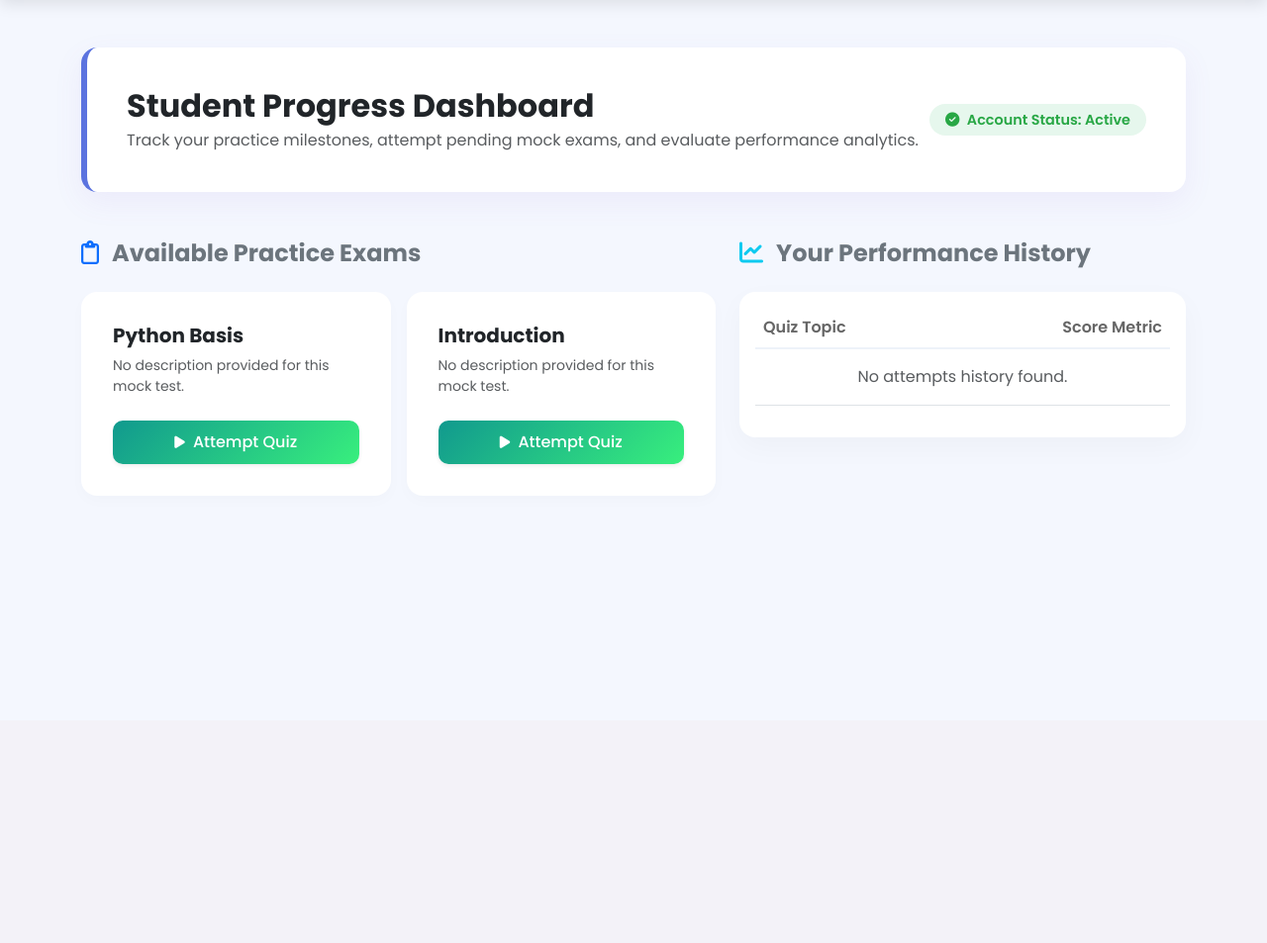
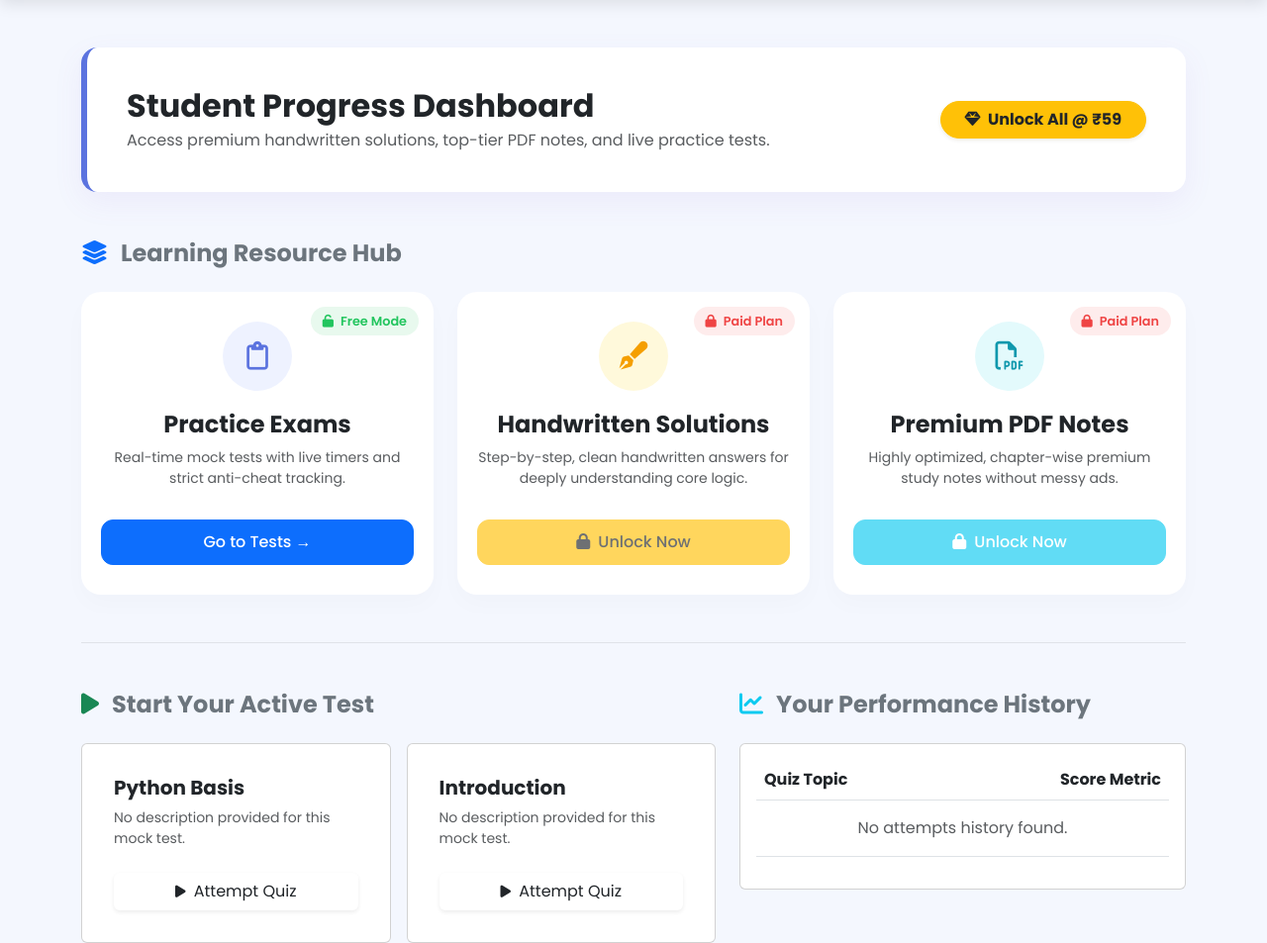
Before and after one commit to tapanshu05/quiz-application, a Django app: page /dashboard/ in a window 1280 px wide. Shown: the part 72-1025 px from the top of the page at 99% size. Before the commit the page ends 573 px from the top, so only its background shows below. Run offline with Django 5.2, Linux system fonts and the light colour scheme; a user stored in the database is signed in; data comes from the database, SQL or seed files in the repository.

Commit message:
Introduce 3 core resource boxes with visual lock logic

```diff
--- a/quiz_app/templates/quiz_app/dashboard.html
+++ b/quiz_app/templates/quiz_app/dashboard.html
@@ -28,6 +28,73 @@
             border-left: 6px solid #5b73df;
         }
 
+        /* 🌟 3 मुख्य बॉक्स के लिए स्पेशल स्टाइल्स */
+        .main-hub-card {
+            background: white;
+            border: none;
+            border-radius: 20px;
+            padding: 30px 20px;
+            text-align: center;
+            transition: all 0.3s ease;
+            box-shadow: 0 10px 25px rgba(0,0,0,0.02);
+            position: relative;
+            overflow: hidden;
+            height: 100%;
+        }
+
+        .main-hub-card:hover {
+            transform: translateY(-8px);
+            box-shadow: 0 15px 35px rgba(91, 115, 223, 0.15);
+        }
+
+        .hub-icon-wrapper {
+            width: 70px;
+            height: 70px;
+            border-radius: 50px;
+            display: flex;
+            align-items: center;
+            justify-content: center;
+            margin: 0 auto 20px;
+            font-size: 1.8rem;
+        }
+
+        .bg-quiz { background: #eef2ff; color: #5b73df; }
+        .bg-solution { background: #fff9db; color: #f59f00; }
+        .bg-notes { background: #e3fafc; color: #1098ad; }
+
+        /* 🔒 लॉक बैज का स्टाइल */
+        .lock-badge {
+            position: absolute;
+            top: 15px;
+            right: 15px;
+            background: rgba(239, 68, 68, 0.1);
+            color: #ef4444;
+            padding: 5px 12px;
+            border-radius: 30px;
+            font-size: 0.8rem;
+            font-weight: 600;
+        }
+
+        .unlock-badge {
+            position: absolute;
+            top: 15px;
+            right: 15px;
+            background: rgba(34, 197, 94, 0.1);
+            color: #22c55e;
+            padding: 5px 12px;
+            border-radius: 30px;
+            font-size: 0.8rem;
+            font-weight: 600;
+        }
+
+        .btn-hub {
+            border-radius: 12px;
+            padding: 10px 24px;
+            font-weight: 500;
+            width: 100%;
+            margin-top: 15px;
+        }
+
         .status-badge {
             background-color: #e6f7ed;
             color: #28a745;
@@ -35,59 +102,6 @@
             padding: 6px 16px;
             border-radius: 30px;
             font-size: 0.9rem;
-        }
-
-        .quiz-card {
-            background: white;
-            border: none;
-            border-radius: 16px;
-            transition: all 0.3s ease;
-            box-shadow: 0 5px 15px rgba(0,0,0,0.02);
-        }
-
-        .quiz-card:hover {
-            transform: translateY(-5px);
-            box-shadow: 0 12px 25px rgba(91, 115, 223, 0.15);
-        }
-
-        .btn-attempt {
-            background: linear-gradient(135deg, #11998e 0%, #38ef7d 100%);
-            border: none;
-            color: white;
-            font-weight: 500;
-            border-radius: 10px;
-            padding: 10px 20px;
-            transition: opacity 0.2s;
-        }
-
-        .btn-attempt:hover {
-            opacity: 0.9;
-            color: white;
-        }
-
-        .history-card {
-            background: white;
-            border: none;
-            border-radius: 16px;
-            box-shadow: 0 10px 30px rgba(0,0,0,0.03);
-        }
-
-        .table {
-            vertical-align: middle;
-        }
-
-        .table th {
-            font-weight: 600;
-            color: #666;
-            border-bottom: 2px solid #edf2f9;
-        }
-
-        .score-badge {
-            background: linear-gradient(135deg, #6c5ce7 0%, #a29bfe 100%);
-            color: white;
-            font-weight: 600;
-            padding: 6px 14px;
-            border-radius: 20px;
         }
     </style>
 </head>
@@ -106,34 +120,99 @@
     </nav>
 
     <div class="container">
+        <!-- 💡 Student Profile Card -->
         <div class="card welcome-card p-4 mb-5">
             <div class="card-body d-flex flex-column flex-md-row justify-content-between align-items-md-center">
                 <div>
                     <h2 class="fw-bold mb-1 text-dark">Student Progress Dashboard</h2>
-                    <p class="text-muted mb-0">Track your practice milestones, attempt pending mock exams, and evaluate performance analytics.</p>
+                    <p class="text-muted mb-0">Access premium handwritten solutions, top-tier PDF notes, and live practice tests.</p>
                 </div>
                 <div class="mt-3 mt-md-0">
-                    <span class="status-badge"><i class="fa-solid fa-circle-check me-1"></i> Account Status: Active</span>
+                    <!-- 👑 अगर यूजर प्रीमियम है तो Active दिखाएगा, नहीं तो Premium Join करने का बटन -->
+                    {% if is_premium_user %}
+                        <span class="status-badge"><i class="fa-solid fa-crown me-1 text-warning"></i> Premium Access: Active</span>
+                    {% else %}
+                        <a href="/checkout/" class="btn btn-warning fw-bold rounded-pill px-4 shadow-sm text-dark">
+                            <i class="fa-solid fa-gem me-1"></i> Unlock All @ ₹59
+                        </a>
+                    {% endif %}
                 </div>
             </div>
         </div>
 
-        <div class="row g-4">
+        <!-- 🚀 3 MAIN BOXES SECTION -->
+        <h4 class="fw-bold text-secondary mb-4"><i class="fa-solid fa-layer-group me-2 text-primary"></i> Learning Resource Hub</h4>
+        <div class="row g-4 mb-5">
+
+            <!-- 1. QUIZZES BOX -->
+            <div class="col-md-4">
+                <div class="card main-hub-card">
+                    <span class="unlock-badge"><i class="fa-solid fa-unlock me-1"></i> Free Mode</span>
+                    <div class="hub-icon-wrapper bg-quiz">
+                        <i class="fa-regular fa-clipboard"></i>
+                    </div>
+                    <h4 class="fw-bold text-dark mb-2">Practice Exams</h4>
+                    <p class="text-muted small">Real-time mock tests with live timers and strict anti-cheat tracking.</p>
+                    <a href="#quizzes-section" class="btn btn-primary btn-hub">Go to Tests →</a>
+                </div>
+            </div>
+
+            <!-- 2. SOLUTIONS BOX -->
+            <div class="col-md-4">
+                <div class="card main-hub-card">
+                    {% if is_premium_user %}
+                        <span class="unlock-badge"><i class="fa-solid fa-unlock me-1"></i> Unlocked</span>
+                    {% else %}
+                        <span class="lock-badge"><i class="fa-solid fa-lock me-1"></i> Paid Plan</span>
+                    {% endif %}
+
+                    <div class="hub-icon-wrapper bg-solution">
+                        <i class="fa-solid fa-pen-fancy"></i>
+                    </div>
+                    <h4 class="fw-bold text-dark mb-2">Handwritten Solutions</h4>
+                    <p class="text-muted small">Step-by-step, clean handwritten answers for deeply understanding core logic.</p>
+                    <a href="/solutions/" class="btn btn-warning text-dark btn-hub {% if not is_premium_user %}disabled{% endif %}">
+                        {% if is_premium_user %}View Solutions →{% else %}<i class="fa-solid fa-lock me-1"></i> Unlock Now{% endif %}
+                    </a>
+                </div>
+            </div>
+
+            <!-- 3. NOTES BOX -->
+            <div class="col-md-4">
+                <div class="card main-hub-card">
+                    {% if is_premium_user %}
+                        <span class="unlock-badge"><i class="fa-solid fa-unlock me-1"></i> Unlocked</span>
+                    {% else %}
+                        <span class="lock-badge"><i class="fa-solid fa-lock me-1"></i> Paid Plan</span>
+                    {% endif %}
+
+                    <div class="hub-icon-wrapper bg-notes">
+                        <i class="fa-regular fa-file-pdf"></i>
+                    </div>
+                    <h4 class="fw-bold text-dark mb-2">Premium PDF Notes</h4>
+                    <p class="text-muted small">Highly optimized, chapter-wise premium study notes without messy ads.</p>
+                    <a href="/notes/" class="btn btn-info text-white btn-hub {% if not is_premium_user %}disabled{% endif %}">
+                        {% if is_premium_user %}Download Notes →{% else %}<i class="fa-solid fa-lock me-1"></i> Unlock Now{% endif %}
+                    </a>
+                </div>
+            </div>
+
+        </div>
+
+        <hr class="my-5" style="opacity: 0.1;">
+
+        <!-- 📋 EXISTING PARTS (AVAILABLE QUIZZES & HISTORY) -->
+        <div class="row g-4" id="quizzes-section">
             <div class="col-lg-7">
-                <h4 class="fw-bold text-secondary mb-4"><i class="fa-regular fa-clipboard me-2 text-primary"></i> Available Practice Exams</h4>
+                <h4 class="fw-bold text-secondary mb-4"><i class="fa-solid fa-play me-2 text-success"></i> Start Your Active Test</h4>
                 <div class="row g-3">
-
                     {% for quiz in available_quizzes %}
                     <div class="col-md-6">
                         <div class="card quiz-card h-100 p-3">
                             <div class="card-body d-flex flex-column justify-content-between">
                                 <div>
-                                    <h5 class="fw-bold text-dark text-capitalize mb-2">
-                                        {{ quiz }}
-                                    </h5>
-                                    <p class="text-muted small mb-4">
-                                        No description provided for this mock test.
-                                    </p>
+                                    <h5 class="fw-bold text-dark text-capitalize mb-2">{{ quiz }}</h5>
+                                    <p class="text-muted small mb-4">No description provided for this mock test.</p>
                                 </div>
                                 <a href="/quiz/{{ quiz.id }}/" class="btn btn-attempt w-100 shadow-sm text-center">
                                     <i class="fa-solid fa-play me-1 small"></i> Attempt Quiz
@@ -163,19 +242,11 @@
                             <tbody>
                                 {% for attempt in past_results %}
                                 <tr>
-                                    <td class="text-dark fw-medium text-capitalize">
-                                        {{ attempt.quiz }}
-                                    </td>
-                                    <td class="text-end">
-                                        <span class="score-badge">
-                                            {{ attempt.score }}/{{ attempt.total_questions }}
-                                        </span>
-                                    </td>
+                                    <td class="text-dark fw-medium text-capitalize">{{ attempt.quiz }}</td>
+                                    <td class="text-end"><span class="score-badge">{{ attempt.score }}/{{ attempt.total_questions }}</span></td>
                                 </tr>
                                 {% empty %}
-                                <tr>
-                                    <td colspan="2" class="text-muted text-center py-3">No attempts history found.</td>
-                                </tr>
+                                <tr><td colspan="2" class="text-muted text-center py-3">No attempts history found.</td></tr>
                                 {% endfor %}
                             </tbody>
                         </table>
```
